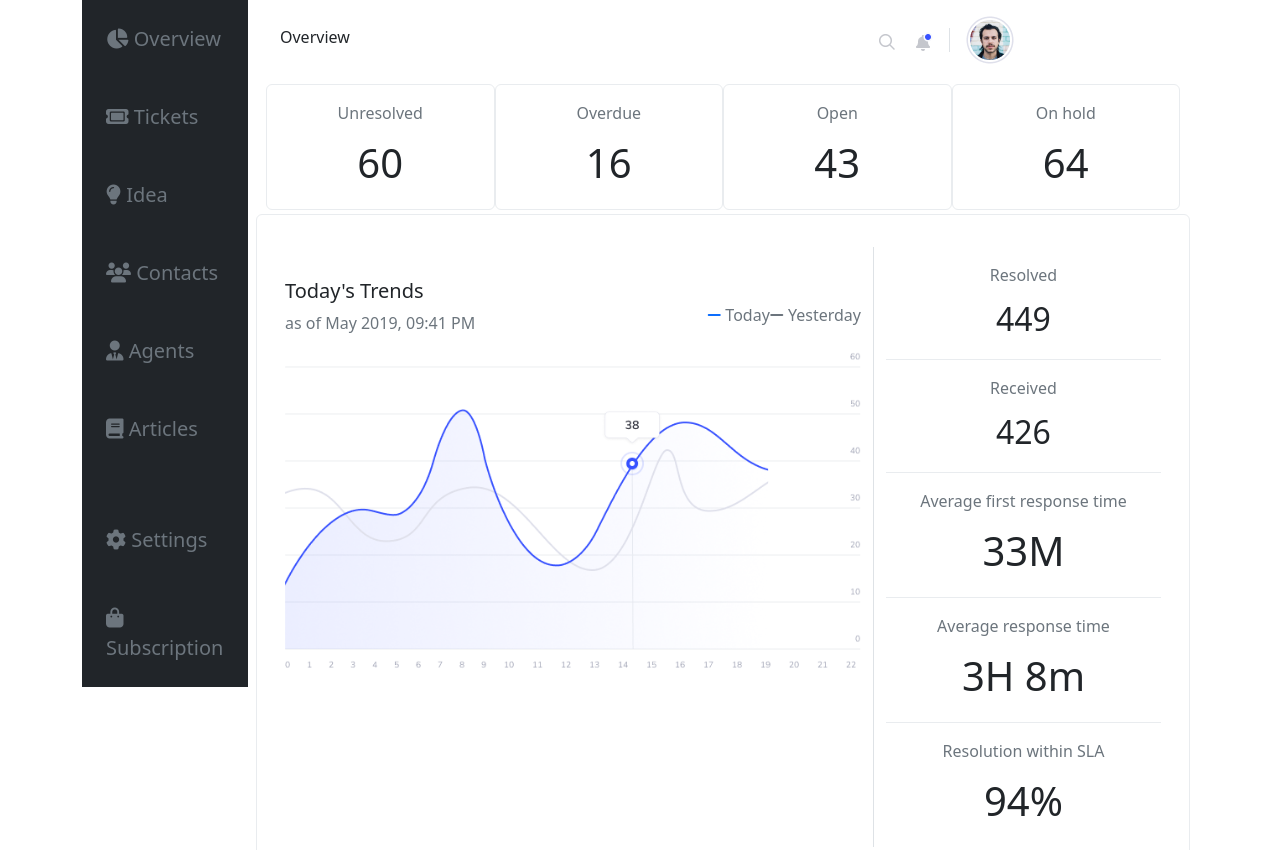
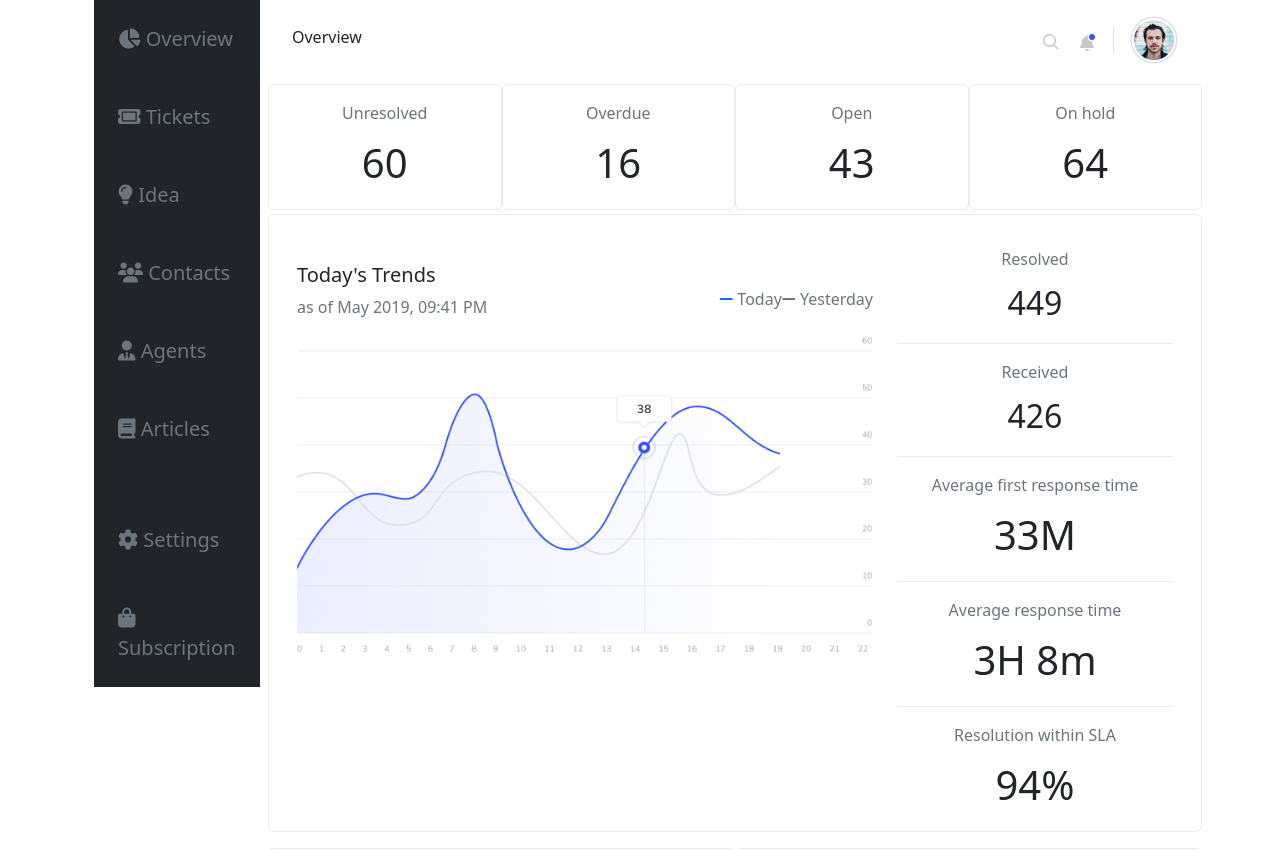
Before and after one commit to FrankieZzzzz/INM320SAA-Bootstrap, a website: page public/index.html in a window 1280 px wide. Shown: the top 850 px of the page. Drawn offline with nearby package versions, Linux system fonts and the light colour scheme.

Commit message:
Fix space between sections

```diff
--- a/public/index.html
+++ b/public/index.html
@@ -13,9 +13,12 @@
   </head>
   <body>
     <main class="container">
-      <div class="row">
-        <!-- size sidebar -->
-        <section class="sidebar col-md-3 col-lg-2">
+      <div class="row justify-content-center">
+        <!-- ******************************** -->
+        <!-- question: how to make side bar has the same height with the content on large window size -->
+        <!-- question: on the large side window, the Logo and title missing -->
+        <!-- sidebar -->
+        <section class="col-md-3 col-lg-2">
           <div class="offcanvas-md offcanvas-start bg-dark" tabindex="-1" id="offcanvas" aria-labelledby="offcanvasLabel">
             <div class="offcanvas-header my-3 px-3">
               <div class="px-3 d-flex align-items-center">
@@ -70,7 +73,7 @@
           <header class="py-3">
             <!-- mobile first header -->
             <section class="container">
-              <div class="row align-items-center">
+              <div class="row align-items-center justify-content-between">
                 <!-- burger menu and title-->
                 <div class="col-2 d-lg-none">
                   <button class="btn" type="button" data-bs-toggle="offcanvas" data-bs-target="#offcanvas" aria-controls="offcanvas">
@@ -94,7 +97,9 @@
           <!-- main content -->
           <!-- first section for 4 small box -->
           <section class="container text-center">
-            <div class="row py-1 g-1">
+            <!-- ******************************** -->
+            <!-- question: How to give gutter for left and right -->
+            <div class="row py-1">
               <div class="col-6 col-md-3 border border-light-subtle py-3 rounded">
                 <div class="fs-6 text-secondary">Unresolved</div>
                 <div class="fs-1 pt-2">60</div>
@@ -115,7 +120,9 @@
           </section>
           <!-- second section for chat bar -->
           <section class="container">
-            <div class="row border border-light-subtle rounded p-3">
+            <div class="row border border-light-subtle rounded px-3">
+              <!-- ******************************** -->
+              <!-- question: why the section width is bigger than others -->
               <div class="col-12 col-md-8">
                 <div class="d-flex align-items-center justify-content-between pt-lg-5">
                   <div>
@@ -136,7 +143,9 @@
                 <!-- chat bar -->
                 <img src="assets/images/full graph.png" alt="" class="w-100" />
               </div>
-              <div class="col-12 col-lg-4 text-center mt-3 border-start">
+              <!-- ******************************** -->
+              <!-- question: How to make the border-start disppear on mobile but show on large window size -->
+              <div class="col-12 col-lg-4 text-center mt-3">
                 <div class="border-bottom border-light-subtle py-3">
                   <div class="fs-6 text-secondary">Resolved</div>
                   <div class="fs-2 pt-2">449</div>
@@ -194,7 +203,7 @@
                   </div>
                 </div>
               </div>
-              <div class="container border border-light-subtle rounded p-4 mt-3 mt-lg-0 col-12 col-lg-6">
+              <div class="border border-light-subtle rounded p-4 mt-3 mt-lg-0 col-12 col-lg-6">
                 <div class="d-flex align-items-center justify-content-between">
                   <div>
                     <h3 class="fs-5">Tasks</h3>
```
